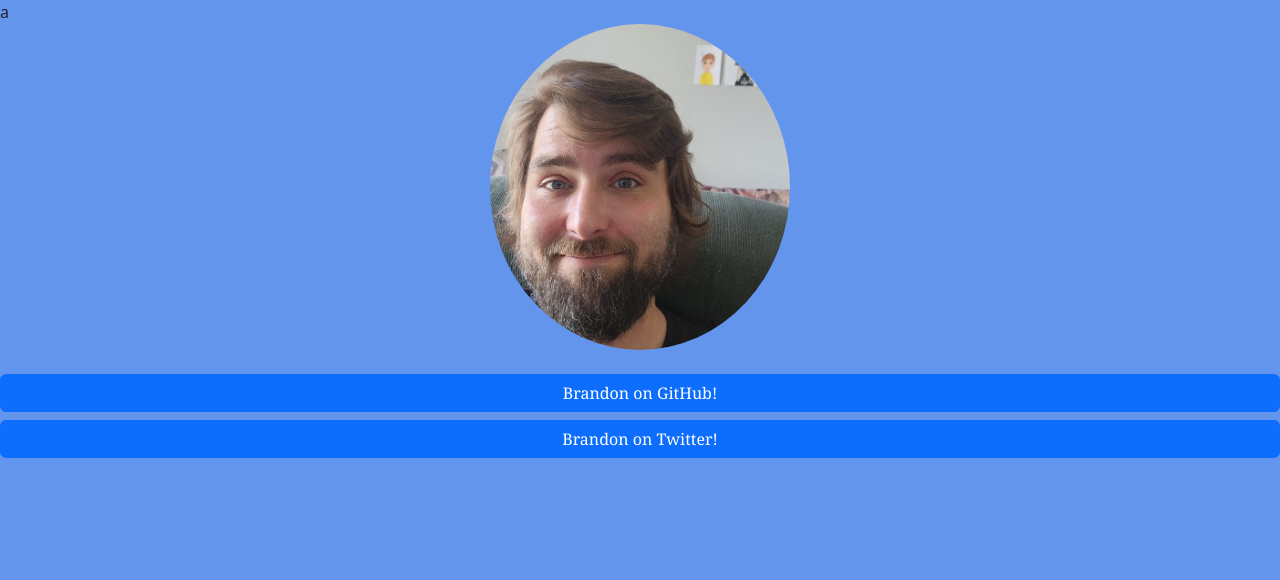
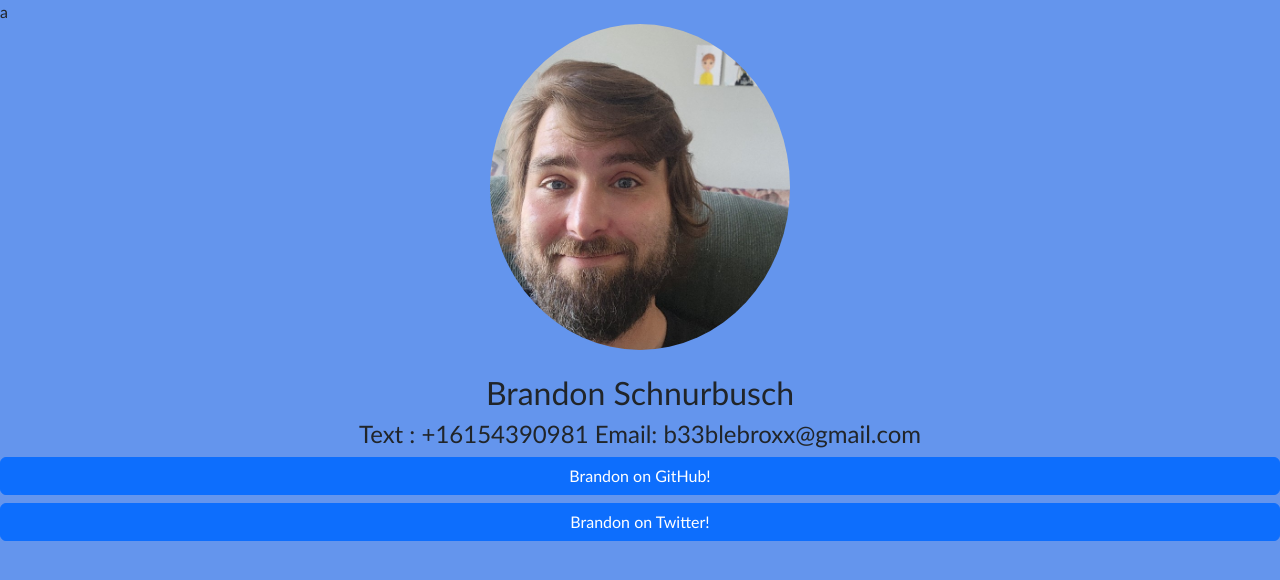
Before and after one commit to B33blebroxx/LAB-link-in-bio, a plain HTML site: page index.html in a window 1280 px wide. Drawn offline with nearby package versions, Linux system fonts and the light colour scheme.

Commit message:
added name and contact info in head

```diff
--- a/index.html
+++ b/index.html
@@ -9,6 +9,8 @@ a<!DOCTYPE html>
 <link rel="stylesheet" href="main.css">
 <body>
   <img id="selfie" src="selfie.jpg"><br>
+  <h2> Brandon Schnurbusch </h2>
+  <h4> Text : +16154390981  Email: b33blebroxx@gmail.com</h4>
   <div class="d-grid gap-2">
     <button class="btn btn-primary" type="button"><a href='http://github.com/B33blebroxx'> Brandon on GitHub!</a></button>
     <button class="btn btn-primary" type="button"><a href="http://www.twitter.com/b33blebroxx"> Brandon on Twitter! </a></button>
--- a/main.css
+++ b/main.css
@@ -1,5 +1,6 @@
 body {
   background-color: cornflowerblue;
+  font-family:'Trebuchet MS', 'Lucida Sans Unicode', 'Lucida Grande', 'Lucida Sans', Arial, sans-serif
 }
 
 #selfie {
@@ -13,5 +14,9 @@ body {
 a:link{
   color: white;
   text-decoration: none;
-  font-family: Cambria, Cochin, Georgia, Times, 'Times New Roman', serif;
+
 }
+
+h2, h4 {
+  text-align: center;
+}
```
